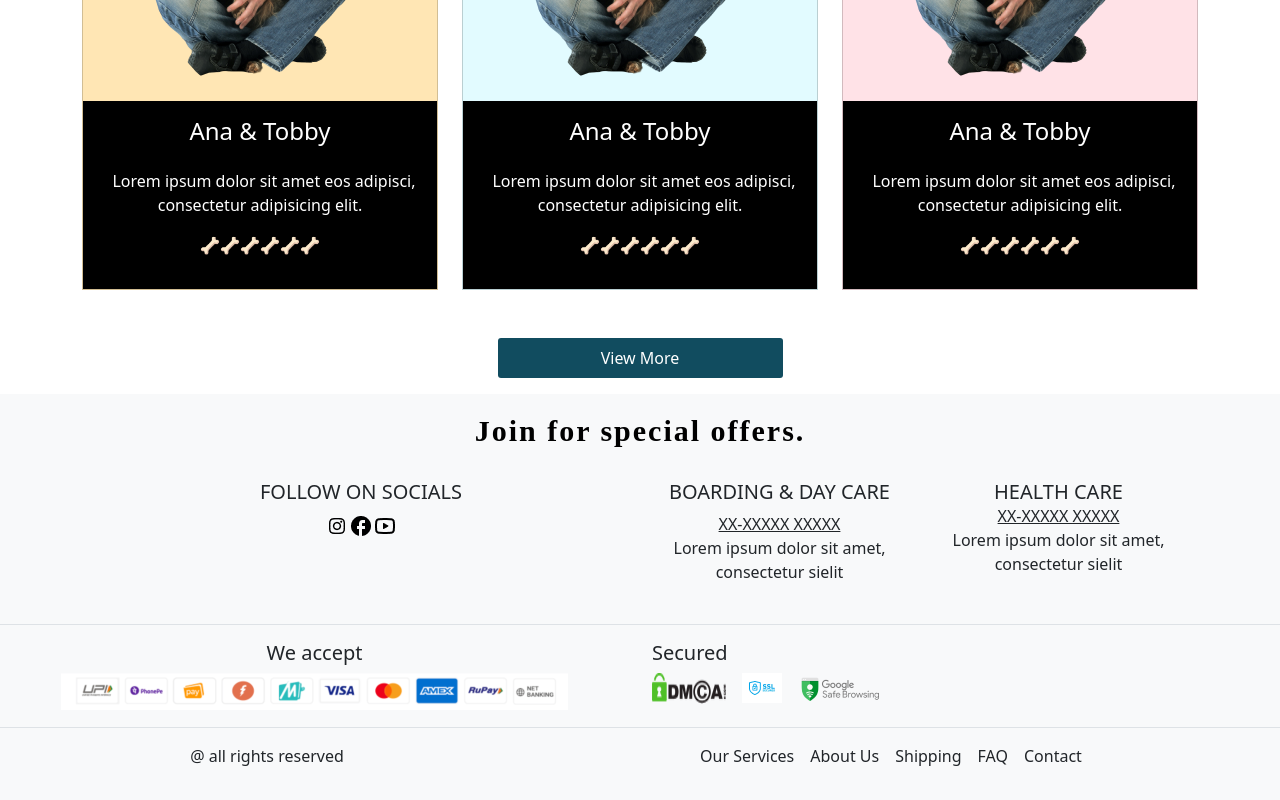
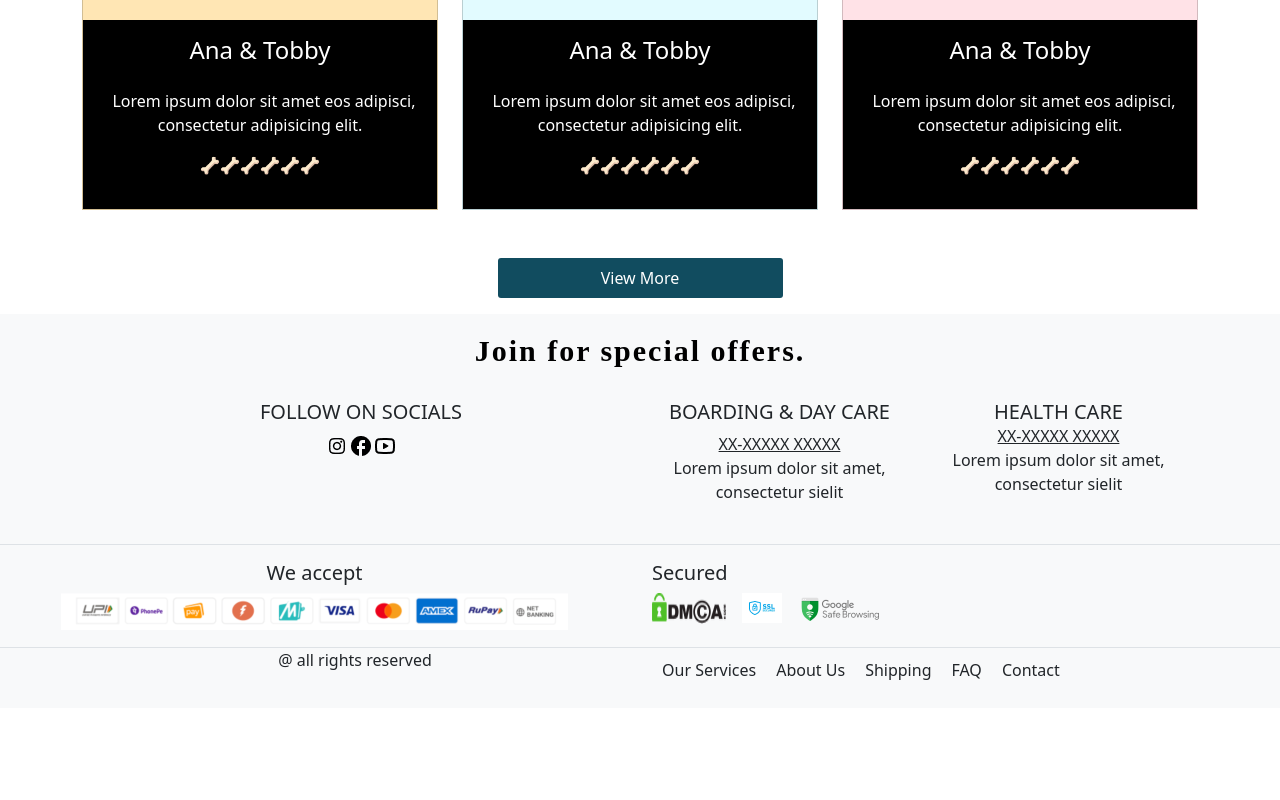
Before and after one commit to kanksha44/Petside, a React (Vite) app: page / in a window 1280 px wide. Shown: the part 3949-4749 px from the top of the page. After the commit the page ends 4657 px from the top, so only its background shows below. Built offline with nearby package versions, Linux system fonts and the light colour scheme.

Commit message:
"changes"

```diff
--- a/src/Footer/Footer.jsx
+++ b/src/Footer/Footer.jsx
@@ -70,15 +70,21 @@ const Footer = () => {
           </div>
         </div>
 
-        <div className="text-center w-100 d-flex justify-content-around p-3">
-          <div>@ all rights reserved</div>
-          <ul className="d-flex list-unstyled">
-            <li className="mx-2">Our Services</li>
-            <li className="mx-2">About Us</li>
-            <li className="mx-2">Shipping</li>
-            <li className="mx-2">FAQ</li>
-            <li className="mx-2">Contact</li>
-          </ul>
+        <div className="container">
+          <div className="row footer-last">
+            <div className="col-sm-6">
+              <div>@ all rights reserved</div>
+            </div>
+            <div className="col-sm-6">
+              <ul className="d-flex list-menu list-unstyled">
+                <li>Our Services</li>
+                <li>About Us</li>
+                <li>Shipping</li>
+                <li>FAQ</li>
+                <li>Contact</li>
+              </ul>
+            </div>
+          </div>
         </div>
       </footer>
     </section>
--- a/src/Read/Read.jsx
+++ b/src/Read/Read.jsx
@@ -1,4 +1,4 @@
-import dog from "../assets/read.png";
+// import dog from "../assets/read.png";
 
 const Read = () => {
   return (
@@ -19,7 +19,7 @@ const Read = () => {
             </div>
           </div>
           <div className="col-lg-6 d-flex justify-content-center">
-            <img src={dog} alt="dog img" className="dog-img" />
+            {/* <img src={dog} alt="dog img" className="dog-img" /> */}
           </div>
         </div>
       </div>
--- a/src/index.css
+++ b/src/index.css
@@ -125,12 +125,15 @@ nav ul li a {
   justify-content: center;
   height: 100%;
 }
-.list-menu {
+/* .list-menu {
   margin-left: 100px;
+} */
+.list-menu li{
+  padding: 10px;
 }
-.list-menu ul {
+/* .list-menu ul {
   width: 600px;
-}
+} */
 
 .banner1 h5 {
   color: #008db3;
@@ -364,6 +367,7 @@ nav ul li a {
   letter-spacing: 2px;
   padding-top: 20px;
 }
+
 /* footer css */
 @media screen and (max-width: 768px) {
   .logo-img {
@@ -406,6 +410,12 @@ nav ul li a {
   .payment-box {
     display: none;
   }
+  .list-menu {
+    flex-direction: column;
+  }
+  /* .footer-last.list-menu {
+    display: block !important;
+  } */
 }
 @media screen and (max-width: 1200px) {
   .nav-item,
```
